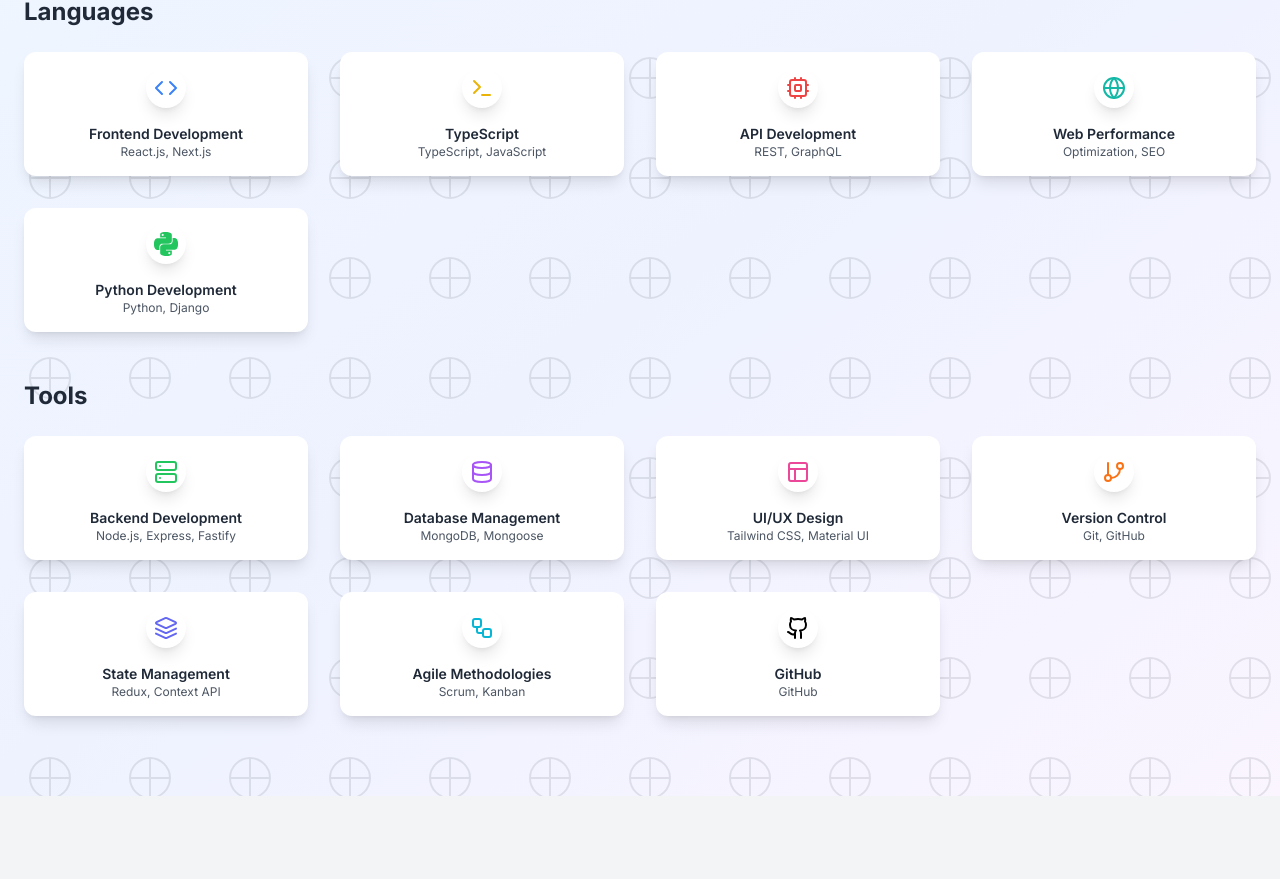
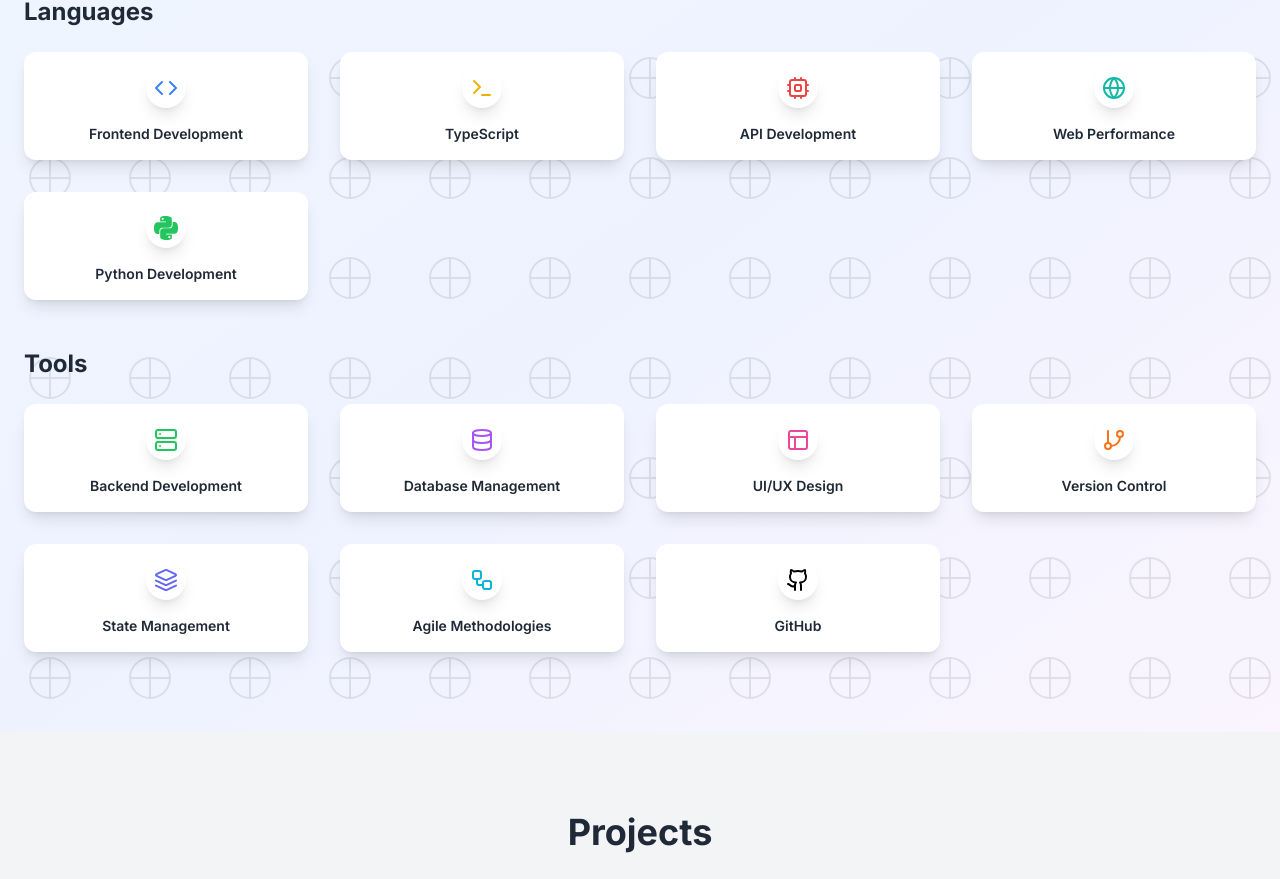
Before and after one commit to felimart2003/portfolio-curr, a Next.js app: page / in a window 1280 px wide. Shown: the part 2572-3451 px from the top of the page. Built offline with nearby package versions, Linux system fonts and the light colour scheme.

Commit message:
style: remove description and tech from skills

```diff
--- a/app/components/Skills.tsx
+++ b/app/components/Skills.tsx
@@ -15,37 +15,26 @@ const languages = [
   {
     icon: Code,
     name: "Frontend Development",
-    tech: "React.js, Next.js",
-    description:
-      "Building responsive and interactive user interfaces with modern React features and Next.js for optimal performance.",
     color: "text-blue-500",
   },
   {
     icon: Terminal,
     name: "TypeScript",
-    tech: "TypeScript, JavaScript",
-    description: "Writing type-safe code for better maintainability and developer experience.",
     color: "text-yellow-500",
   },
   {
     icon: Cpu,
     name: "API Development",
-    tech: "REST, GraphQL",
-    description: "Designing and implementing efficient APIs for seamless data communication.",
     color: "text-red-500",
   },
   {
     icon: Globe,
     name: "Web Performance",
-    tech: "Optimization, SEO",
-    description: "Optimizing web applications for speed, accessibility, and search engine visibility.",
     color: "text-teal-500",
   },
   {
     icon: SiPython,
     name: "Python Development",
-    tech: "Python, Django",
-    description: "Developing robust applications using Python and Django framework.",
     color: "text-green-500",
   },
 ]
@@ -54,50 +43,36 @@ const tools = [
   {
     icon: Server,
     name: "Backend Development",
-    tech: "Node.js, Express, Fastify",
-    description: "Creating robust server-side applications with focus on scalability and clean architecture.",
     color: "text-green-500",
   },
   {
     icon: Database,
     name: "Database Management",
-    tech: "MongoDB, Mongoose",
-    description: "Designing and implementing efficient database schemas and queries for optimal data management.",
     color: "text-purple-500",
   },
   {
     icon: Layout,
     name: "UI/UX Design",
-    tech: "Tailwind CSS, Material UI",
-    description: "Crafting beautiful and intuitive user interfaces with modern design principles and frameworks.",
     color: "text-pink-500",
   },
   {
     icon: GitBranch,
     name: "Version Control",
-    tech: "Git, GitHub",
-    description: "Managing code versions efficiently with Git and collaborating effectively through GitHub.",
     color: "text-orange-500",
   },
   {
     icon: Layers,
     name: "State Management",
-    tech: "Redux, Context API",
-    description: "Managing complex application state with modern state management solutions.",
     color: "text-indigo-500",
   },
   {
     icon: Workflow,
     name: "Agile Methodologies",
-    tech: "Scrum, Kanban",
-    description: "Working efficiently in agile environments with focus on continuous delivery.",
     color: "text-cyan-500",
   },
   {
     icon: Github,
     name: "GitHub",
-    tech: "GitHub",
-    description: "Managing code versions efficiently with GitHub and collaborating effectively.",
     color: "text-black",
   },
 ]
@@ -140,7 +115,6 @@ export default function Skills() {
                   <h3 className="text-sm font-semibold dark:text-white text-center mt-2">
                     {skill.name}
                   </h3>
-                  <p className="text-xs text-gray-600 dark:text-gray-400 text-center">{skill.tech}</p>
                 </div>
               </motion.div>
             ))}
@@ -163,7 +137,6 @@ export default function Skills() {
                   <h3 className="text-sm font-semibold dark:text-white text-center mt-2">
                     {skill.name}
                   </h3>
-                  <p className="text-xs text-gray-600 dark:text-gray-400 text-center">{skill.tech}</p>
                 </div>
               </motion.div>
             ))}
```
